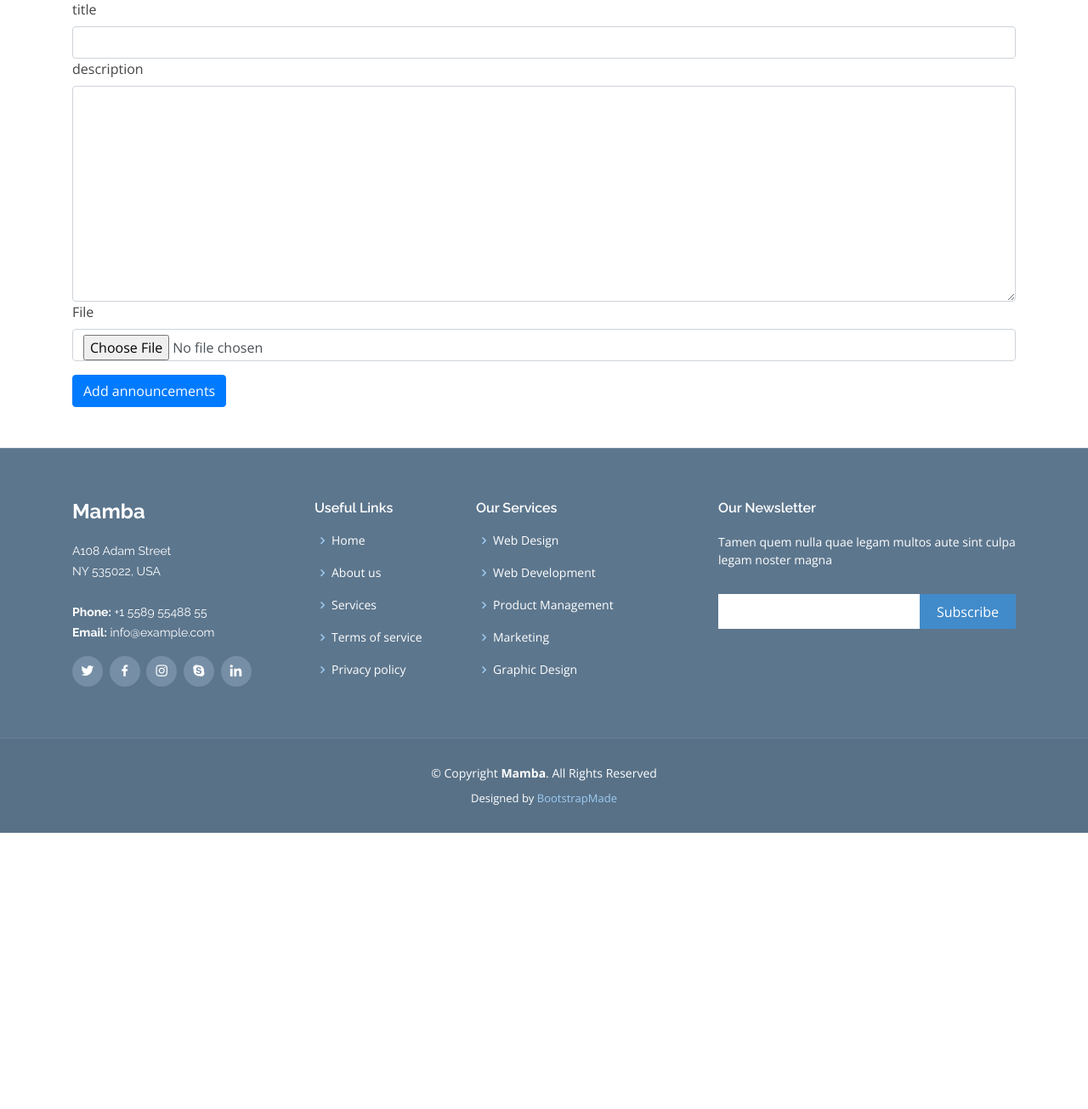
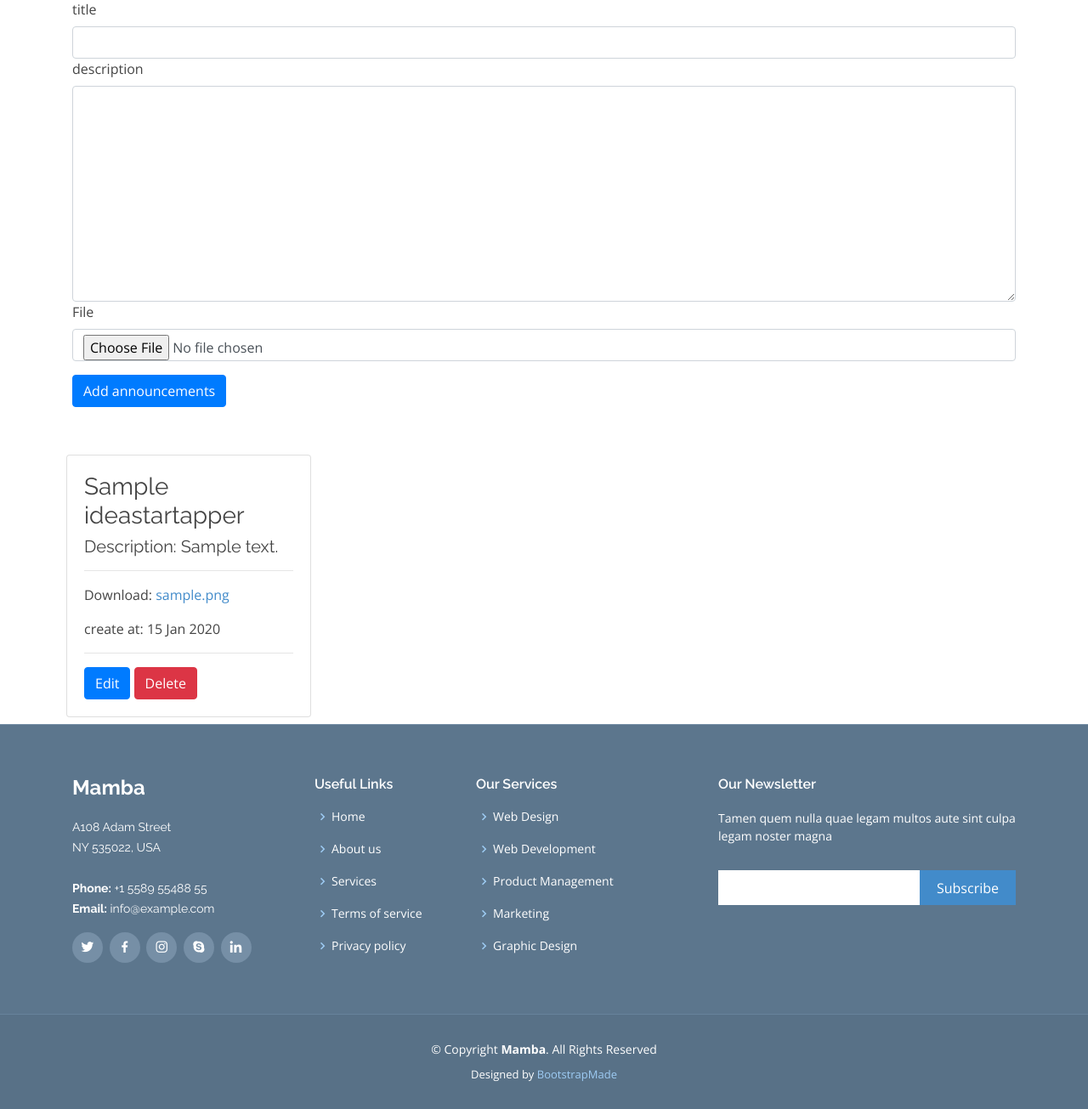
Before and after one commit to RavshanjonA/startup, a Django app: page /announcement/ in a window 1280 px wide. Shown: the part 114-1419 px from the top of the page at 85% size. Before the commit the page ends 1094 px from the top, so only its background shows below. Run offline with Django 3.2, Linux system fonts and the light colour scheme; a user stored in the database is signed in; tables that the repository leaves empty hold one stand-in row (values such as "Sample post"); some libraries are stand-ins or nearby versions.

Commit message:
idealarni templatega chiqarish

```diff
--- a/basic/views.py
+++ b/basic/views.py
@@ -98,6 +98,7 @@ def logout_user(request):
 @login_required
 def announcement(request):
     startapper = Startapper.objects.get(user=request.user)
+    idea_startapper = IdeaStartapper.objects.filter(user=startapper).order_by('-created_at')[:6]
     if request.method == "POST" and request.FILES:
         title = request.POST['title']
         description = request.POST['description']
@@ -110,9 +111,9 @@ def announcement(request):
         )
         elonlar.save()
         messages.info(request, "Your announcement successfully created!")
-        return redirect('/')
+        return render(request, 'index.html', {'idea_startapper': idea_startapper})
     else:
-        return render(request, 'announcement.html')
+        return render(request, 'announcement.html', {'idea_startapper': idea_startapper})
 
 
 def startapper_account(request):
--- a/templates/announcement.html
+++ b/templates/announcement.html
@@ -20,6 +20,21 @@
             </div>
             <button type="submit" class="btn btn-primary" style="font-size: medium;">Add announcements</button>
         </form>
-
+    </div>
+    <div class="container">
+    <div class="row d-flex">
+        {% for idea in idea_startapper %}
+            <div class="card m-2" style="width: 18rem;">
+                <div class="card-body">
+                    <h3>{{ idea.title | truncatechars:80 }}</h3>
+                    <h5>Description: {{ idea.description | truncatechars:250}}</h5><hr>
+                    <p>Download: <a href="{{ idea.file.url }}">{{ idea.file }}</a></p>
+                    <p>create at: {{ idea.created_at|date:"d M Y" }}</p><hr>
+                    <a href="#" class="btn btn-primary">Edit</a>
+                    <a href="#" class="btn btn-danger">Delete</a>
+                </div>
+            </div>
+        {% endfor %}
+</div>
     </div>
 {% endblock %}
```
Also changed, not shown: templates/index.html (line endings or trailing spaces), 8 other files.
